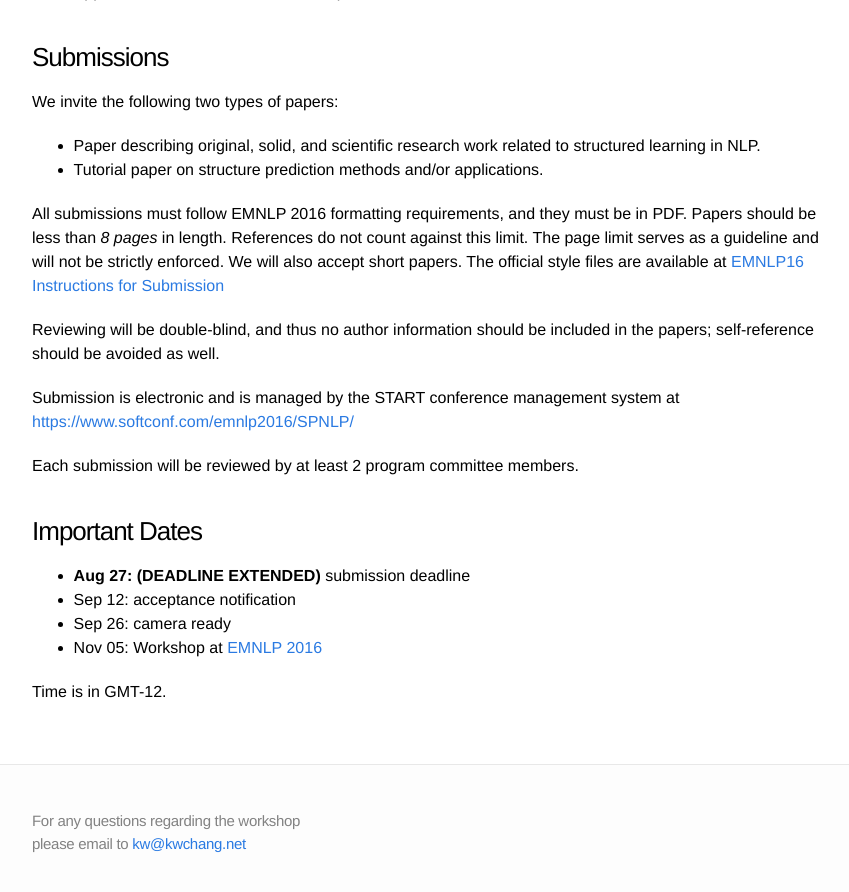
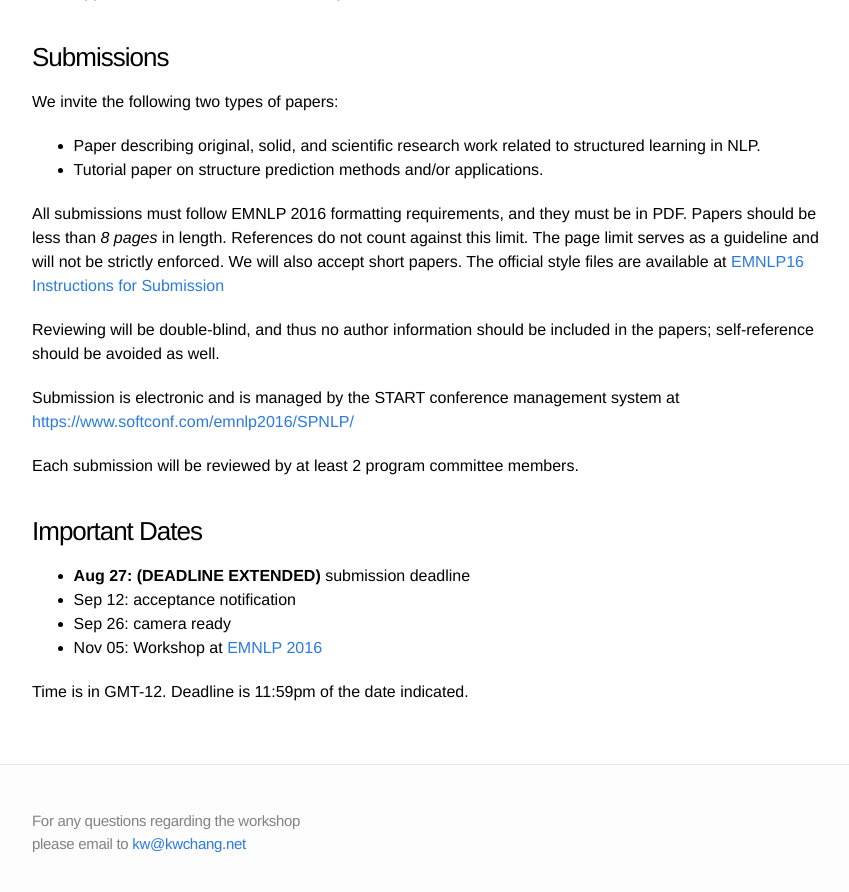
Before and after one commit to structuredprediction/structuredprediction.github.io, a Jekyll site: the page built from 1_cfp.md, in a window 1280 px wide and 900 px high, scrolled down 968 px. Shown: the top 892 px of the window, without its empty margins (208-1057 px from the left). Built offline with Jekyll 4.4.1, drawn with Linux system fonts in a browser that asks for light colours.

Commit message:
Update 1_cfp.md

```diff
--- a/1_cfp.md
+++ b/1_cfp.md
@@ -80,4 +80,4 @@ Each submission will be reviewed by at least 2 program committee members.
 * Sep 26: camera ready
 * Nov 05: Workshop at [EMNLP 2016](http://www.emnlp2016.net)
 
-Time is in GMT-12.
+Time is in GMT-12. Deadline is 11:59pm of the date indicated.
```
